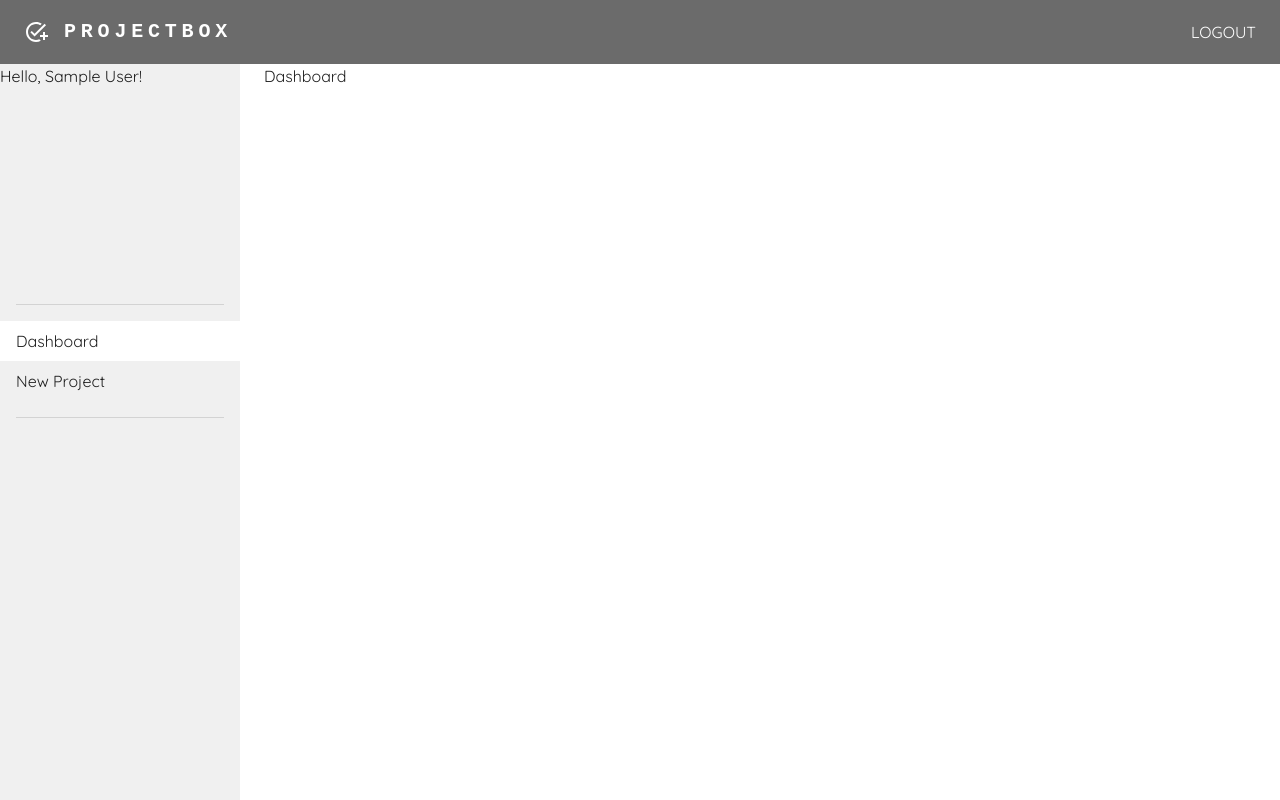
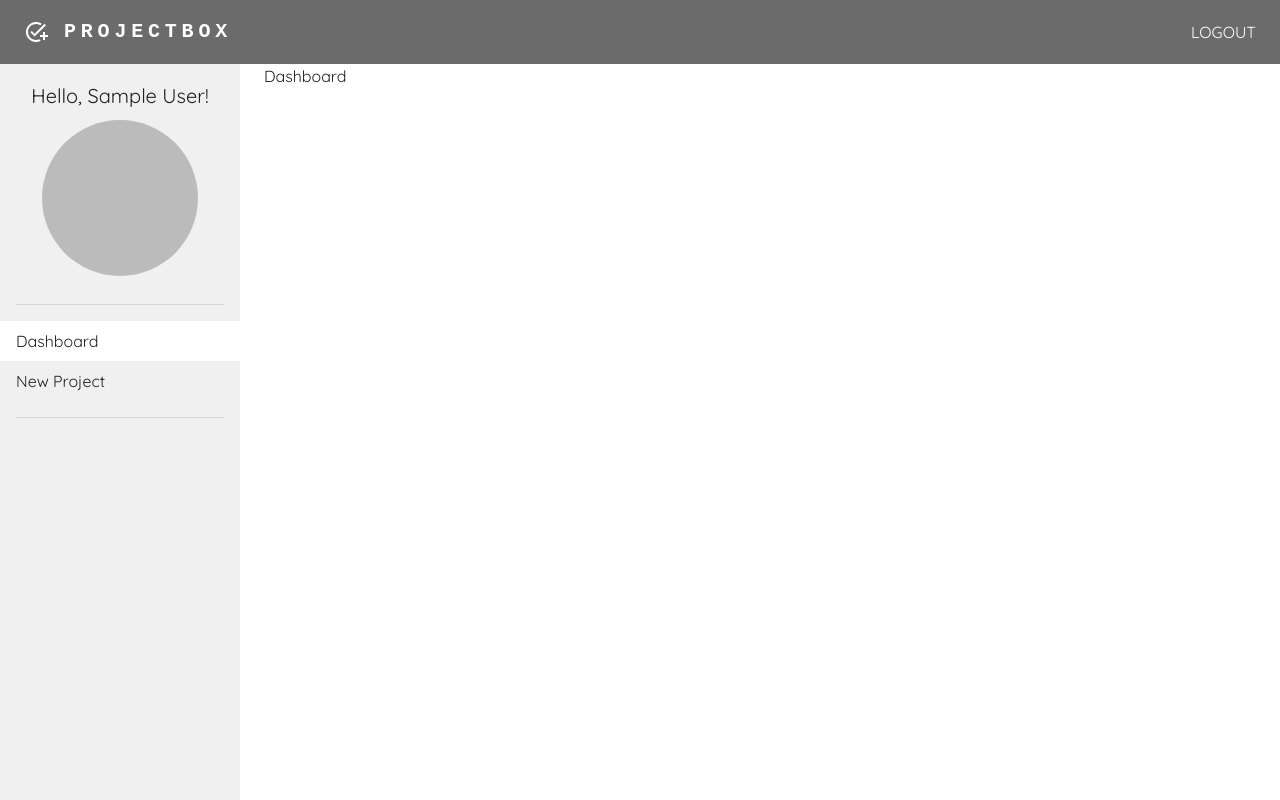
Before and after one commit to bwong-yh/projectbox, a React (Create React App) app: page / in a window 1280 px wide. Built offline with nearby package versions, Linux system fonts and the light colour scheme; no server answers; sample sign-in values are in the browser's storage.

Commit message:
display avatar on sidebar

```diff
--- /dev/null
+++ b/src/components/Avatar/CustomAvatar.js
@@ -0,0 +1,11 @@
+import { Avatar } from '@mui/material';
+
+const CustomAvatar = ({ user, ...props }) => {
+  return (
+    <Avatar src={user.photoURL} alt={user.displayName} {...props}>
+      {user.displayName[0].toUpperCase()}
+    </Avatar>
+  );
+};
+
+export default CustomAvatar;
--- a/src/components/Sidebar/SidebarContent.js
+++ b/src/components/Sidebar/SidebarContent.js
@@ -1,6 +1,7 @@
-import { Box, Divider, List, ListItemText } from '@mui/material';
+import { Box, Divider, List, ListItemText, Typography } from '@mui/material';
 import { NavLink } from 'react-router-dom';
 import useAuthContext from '../../hooks/useAuthContext';
+import CustomAvatar from '../Avatar/CustomAvatar';
 import SidebarNavLink from './SidebarNavLink';
 
 const SidebarContent = () => {
@@ -8,7 +9,15 @@ const SidebarContent = () => {
 
   return (
     <>
-      <Box height='15rem'>Hello, {user.displayName}!</Box>
+      <Box height='15rem' padding='1rem'>
+        <Typography variant='h6' textAlign='center'>
+          Hello, {user.displayName}!
+        </Typography>
+        <CustomAvatar
+          user={user}
+          sx={{ height: '75%', margin: '.5rem auto', width: '75%' }}
+        />
+      </Box>
 
       <Divider variant='middle' />
 
--- a/src/hooks/useSignup.js
+++ b/src/hooks/useSignup.js
@@ -18,7 +18,7 @@ const useSignup = () => {
 
       if (!res) throw new Error('Unable to create user');
 
-      // upload to file to firestore bucket to get url; then use that to update user info
+      // upload file to firestore bucket to get url; then use that to update user info
       let fileURL = null;
 
       if (file) {
```
